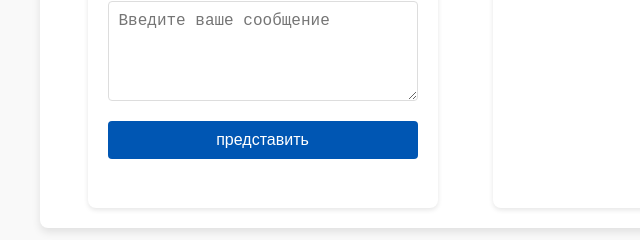
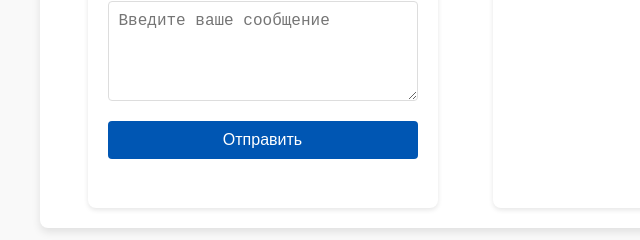
Before and after one commit to VepaB/Alem, a website built with webpack: page pages/contact.html in a window 1280 px wide. Shown: the part 720-960 px from the top of the page, 0-640 px from the left. Built offline with nearby package versions, Linux system fonts and the light colour scheme.

Commit message:
Update submit button

```diff
--- a/pages/contact.html
+++ b/pages/contact.html
@@ -182,7 +182,7 @@
                     <input type="text" id="name" placeholder="Введите ваше имя" required>
                     <input type="email" id="email" placeholder="Введите действующий адрес эл.почты" required>
                     <textarea id="message" placeholder="Введите ваше сообщение" required></textarea>
-                    <button type="submit">представить</button>
+                    <button type="submit">Отправить</button>
                 </form>
             </div>
             <div class="map-container">
```
